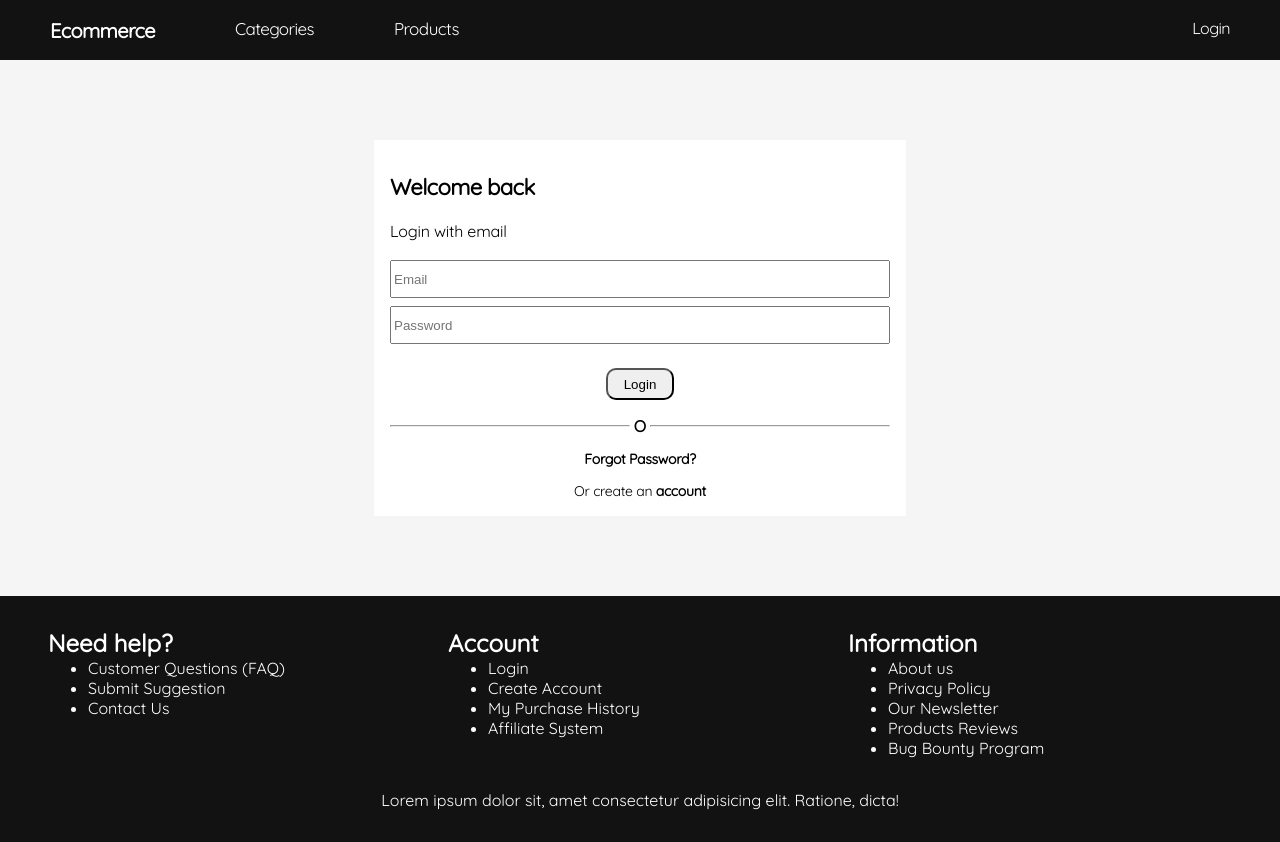
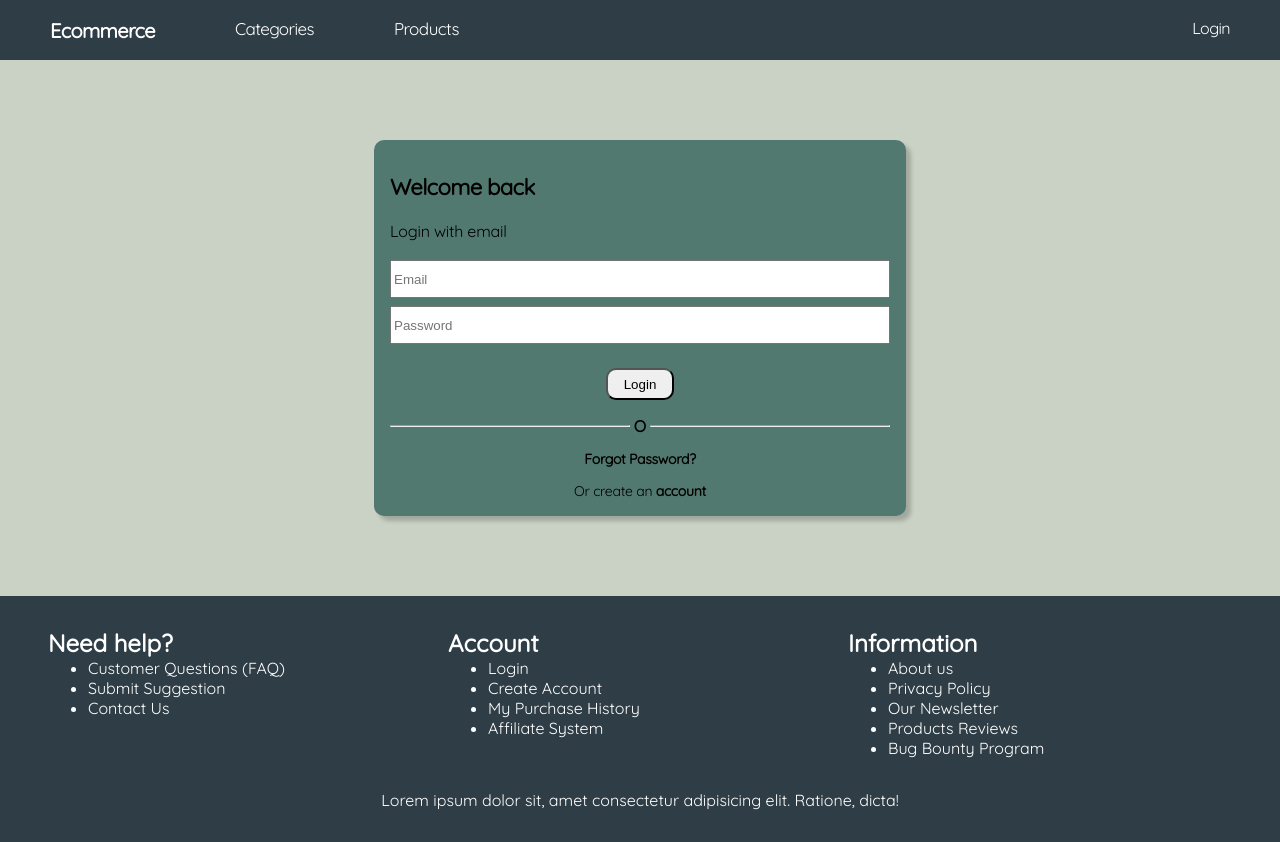
Before and after one commit to Wsott/React-Fake_Store, a React (Vite) app: page /login in a window 1280 px wide. Built offline with nearby package versions, Linux system fonts and the light colour scheme; no server answers.

Commit message:
Nueva paleta de colores

```diff
--- a/src/styles/components.module.css
+++ b/src/styles/components.module.css
@@ -8,7 +8,7 @@ a {
 .navbar {
     height: 60px;
     max-width: 100%;
-    background-color: var(--color-terciario);
+    background-color: var(--color-navbar-footer);
     display: flex;
     align-items: center;
     padding: 0px 50px;
@@ -73,7 +73,7 @@ a {
     width: 265px;
     height: 331px;
 
-    background-color: var(--color-primario);
+    background-color: var(--color-card);
     box-shadow: 5px 5px 4px rgba(0, 0, 0, 0.2);
     transition: transform 0.3s ease-in-out, box-shadow 0.3s ease-in-out;
 }
@@ -106,12 +106,14 @@ a {
 }
 
 .loginContainer {
-    background-color: white;
+    background-color: var(--color-card);
     width: 500px;
     height: max-content;
     padding: 1rem;
     display: flex;
     flex-direction: column;
+    border-radius: 10px;
+    box-shadow: 5px 5px 4px rgba(0, 0, 0, 0.2);
 }
 
 .loginTitle, .loginSubtitle {
@@ -234,14 +236,13 @@ a {
 }
 
 .messageSubcontainer, .messageSubcontainerRight, .messageSubcontainerLeft {
-    background-color: red;
+    background-color: var(--color-card);
     margin: 2rem 10rem;
     padding: 1rem;
     display: grid;
     grid-template-columns: repeat(4, 1fr);
     border-radius: 15px;
 
-    background-color: var(--color-primario);
     box-shadow: 5px 5px 4px rgba(0, 0, 0, 0.2);
     transition: transform 0.3s ease-in-out, box-shadow 0.3s ease-in-out;
 }
@@ -375,7 +376,7 @@ a {
 
 /* CheckoutRow */
 .containerCheckoutRow {
-    background-color: var(--color-secundario);
+    background-color: var(--color-row);
     margin: 1rem 2rem;
     display: flex;
     padding: 2rem;
@@ -444,7 +445,7 @@ a {
 
 /* Footer */
 .footerContainer {
-    background-color: var(--color-terciario);
+    background-color: var(--color-navbar-footer);
     margin: 0;
 }
 
--- a/src/styles/index.css
+++ b/src/styles/index.css
@@ -6,6 +6,11 @@
   --color-primario: #F05454;
   --color-secundario: #30475E;
   --color-terciario: #121212;
+
+  --color-navbar-footer: #2F3E46;
+  --color-back: #CAD2C5;
+  --color-card: #52796F;
+  --color-row: #354F52;
 }
 
 a {
@@ -13,7 +18,7 @@ a {
 }
 
 body {
-  background-color: var(--color-fondo);
+  background-color: var(--color-back);
   margin: 0px;
 }
 /* :root {
--- a/src/styles/pages.module.css
+++ b/src/styles/pages.module.css
@@ -1,8 +1,9 @@
 .centeredContent {
     display: flex;
     margin: 2.5rem;
-    background-color: var(--color-primario);
+    background-color: var(--color-card);
     border-radius: 10px;
+    box-shadow: 5px 5px 4px rgba(0, 0, 0, 0.2);
 }
 
 .productImage {
@@ -160,10 +161,11 @@ th {
 }
 
 .checkOutContainer {
-    background-color: var(--color-primario);
+    background-color: var(--color-card);
     border-radius: 10px;
     padding: 1rem 3rem;
     margin: 2rem;
+    box-shadow: 5px 5px 4px rgba(0, 0, 0, 0.2);
 }
 
 .checkoutText {
@@ -225,7 +227,7 @@ th {
 
 /* Checkout elements */
 .checkoutContainer {
-    background-color: goldenrod;
+    background-color: var(--color-back);
     height: 80vh;
     display: grid;
     grid-template-columns: 2fr 1fr;
@@ -234,7 +236,7 @@ th {
 }
 
 .checkoutDetailsContainer {
-    background-color: aqua;
+    background-color: var(--color-card);
     padding: 3rem;
     border-radius: 10px;
     box-shadow: 5px 5px 4px rgba(0, 0, 0, 0.2);
@@ -259,7 +261,7 @@ th {
 }
 
 .checkoutShippingContainer {
-    background-color: blueviolet;
+    background-color: var(--color-card);
     padding: 3rem;
     border-radius: 10px;
     box-shadow: 5px 5px 4px rgba(0, 0, 0, 0.2);
```
